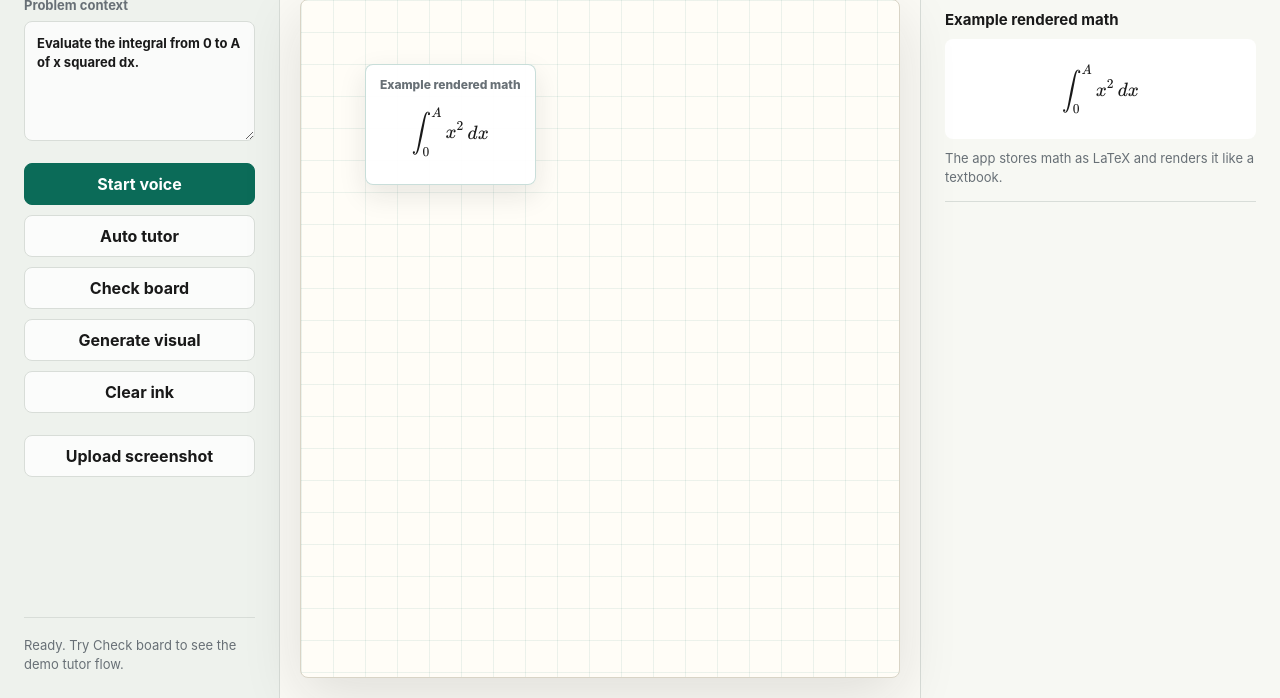
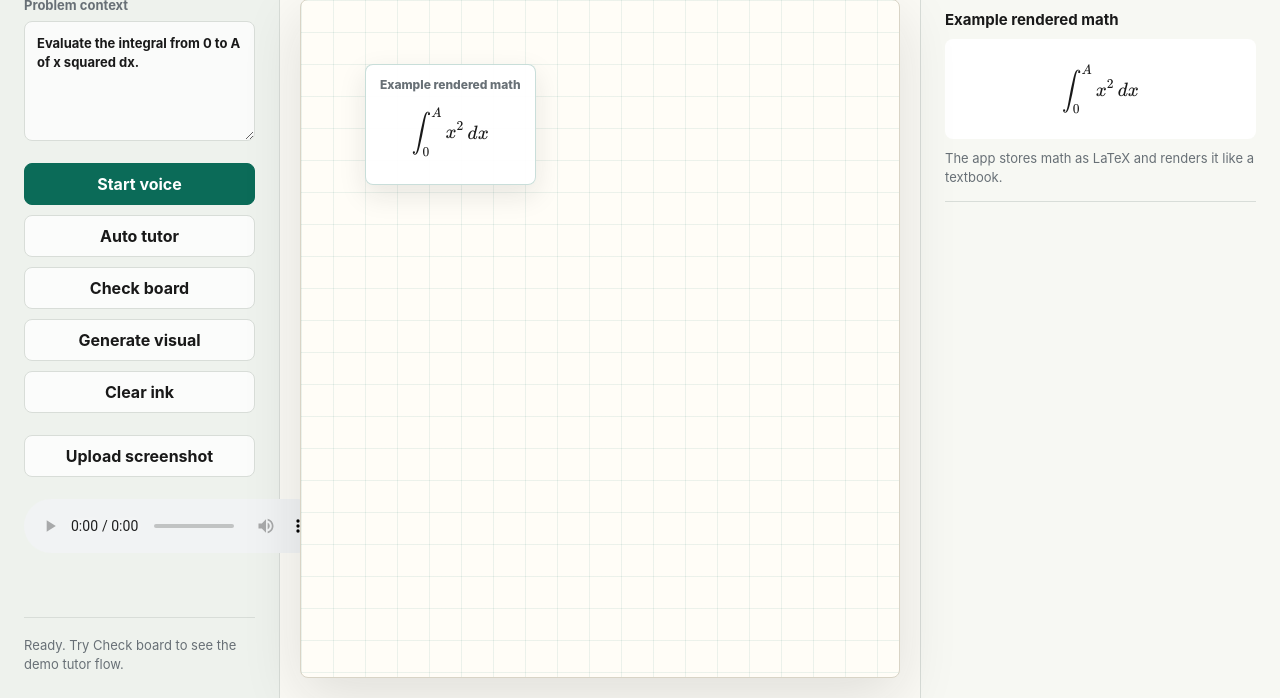
Before and after one commit to Jfreshy137/live-ai-math-tutor, a website: page public/index.html in a window 1280 px wide. Shown: the part 102-800 px from the top of the page. Drawn offline with nearby package versions, Linux system fonts and the light colour scheme.

Commit message:
Add visible voice audio control

```diff
--- a/public/index.html
+++ b/public/index.html
@@ -32,6 +32,8 @@
           <input id="imageInput" type="file" accept="image/*" />
           Upload screenshot
         </label>
+
+        <audio id="voiceAudio" class="voiceAudio" controls autoplay playsinline></audio>
 
         <div class="status" id="status">Ready. Demo mode works without an API key.</div>
       </aside>
```
